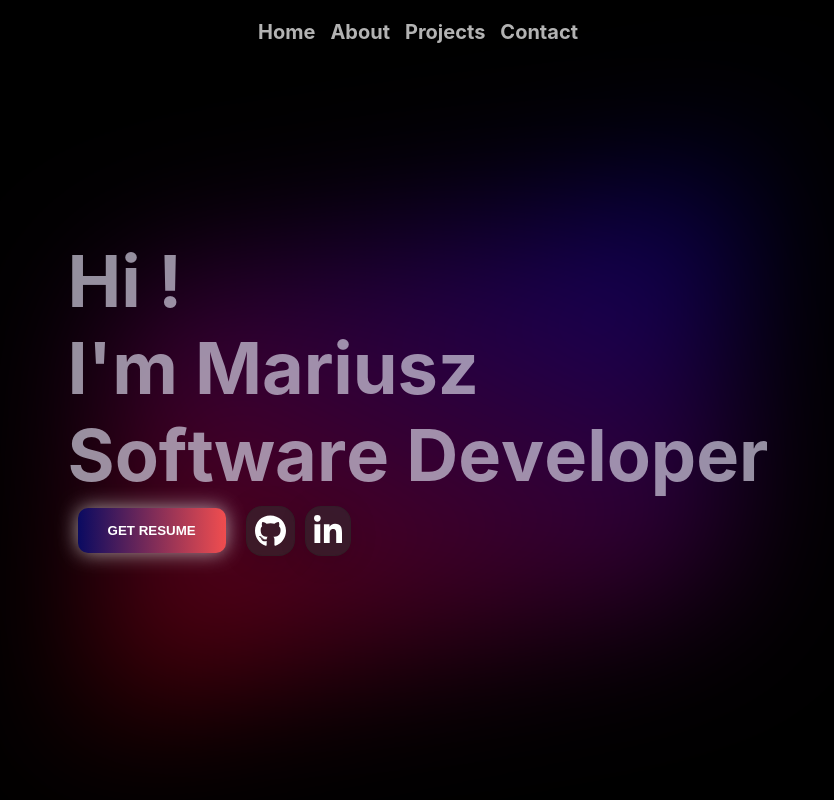
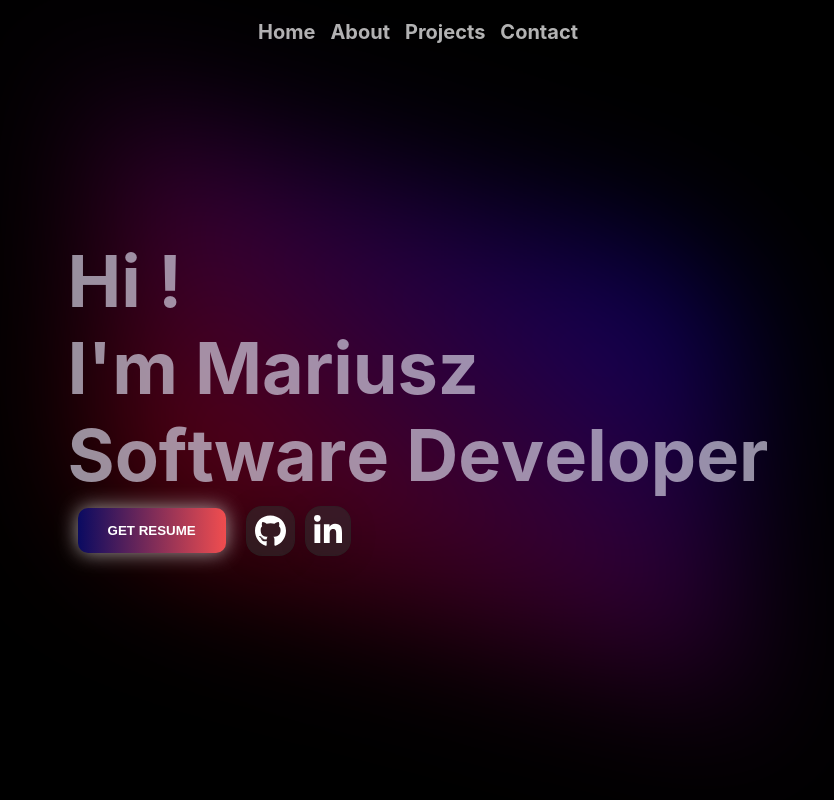
Before and after one commit to Mariusz-Lazarz/MariuszPortfolio, a React (Create React App) app: page / in a window 1280 px wide. Shown: the whole page, without its empty margins (222-1056 px from the left). Built offline with nearby package versions, Linux system fonts and the light colour scheme.

Commit message:
restyling soft circle effect

```diff
--- a/src/components/MainSection.module.css
+++ b/src/components/MainSection.module.css
@@ -29,13 +29,19 @@
   position: absolute;
   left: 50%;
   border-radius: 20px;
-  transform: skewY(-10deg) translate(-50%, -50%) scale(0.7) translateZ(0);
+  transform: skewY(15deg) translate(-50%, -50%) scale(0.7) translateZ(0);
   width: 900px;
   height: 600px;
   filter: blur(100px);
   opacity: 0.4;
-  top: 45%;
+  top: 65%;
   z-index: 1;
+  transition: transform 0.3s ease-in-out;
+}
+
+.container:hover .softCircle {
+  transform: skewY(15deg) translate(-50%, -50%) scale(0.8);
+  opacity: 0.45;
 }
 
 .socialLink {
```
